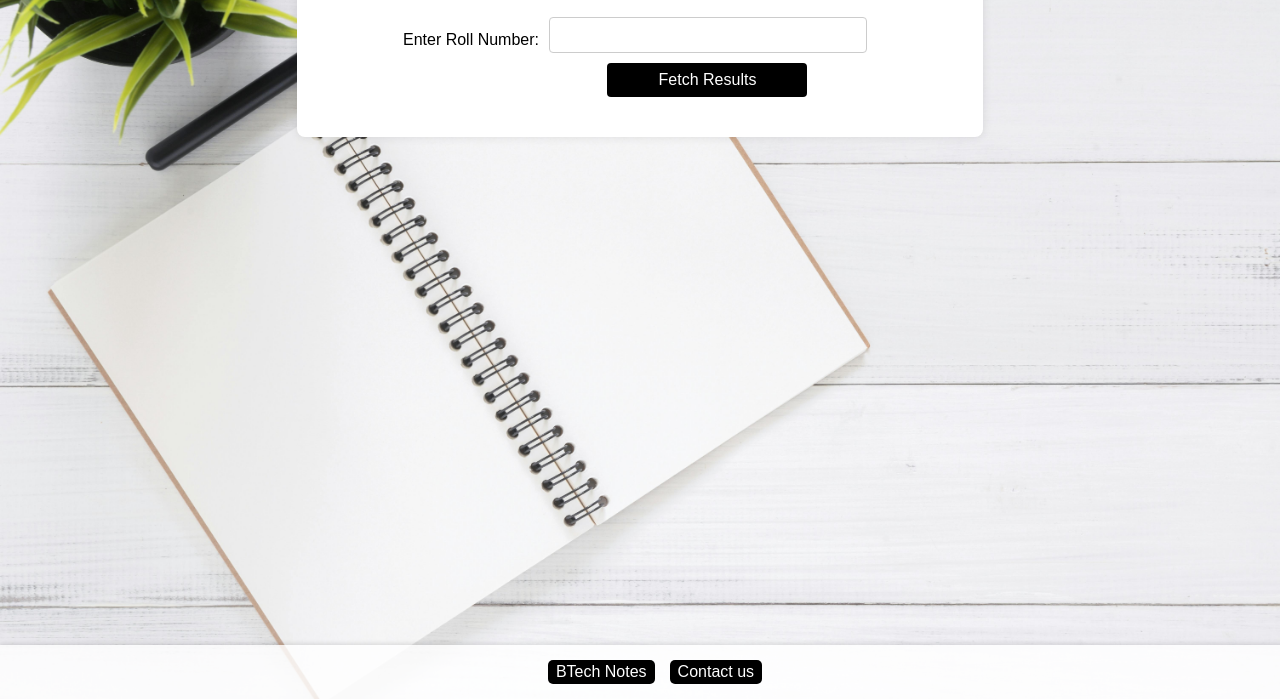
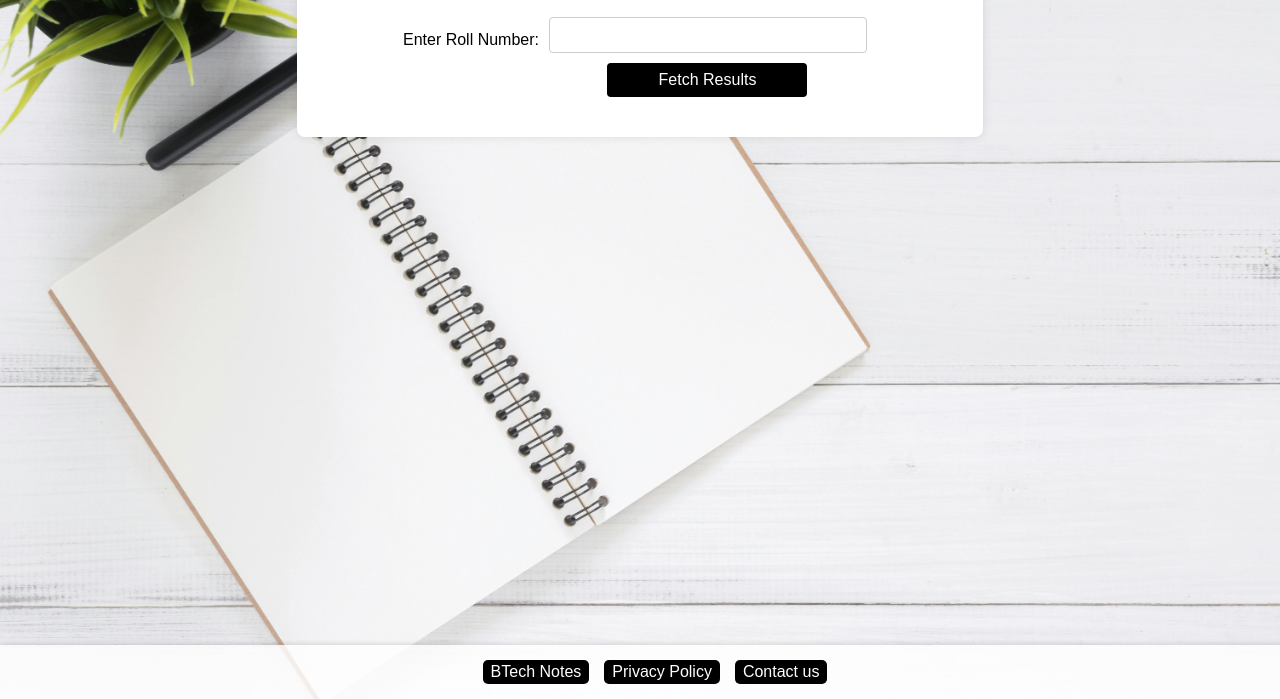
Before and after one commit to kattavignesh/JNTUH-Results, a website: page public/index.html in a window 1280 px wide. Shown: the part 101-800 px from the top of the page. Drawn offline with Linux system fonts and the light colour scheme.

Commit message:
index.html

```diff
--- a/public/index.html
+++ b/public/index.html
@@ -242,6 +242,7 @@
     <div class="footer">
         <div class="nav-links">
             <a href="https://btechnotes.vercel.app">BTech Notes</a>
+            <a href="privacy.html">Privacy Policy</a>
             <a href="contact.html">Contact us</a>
         </div>
 </footer>
```
